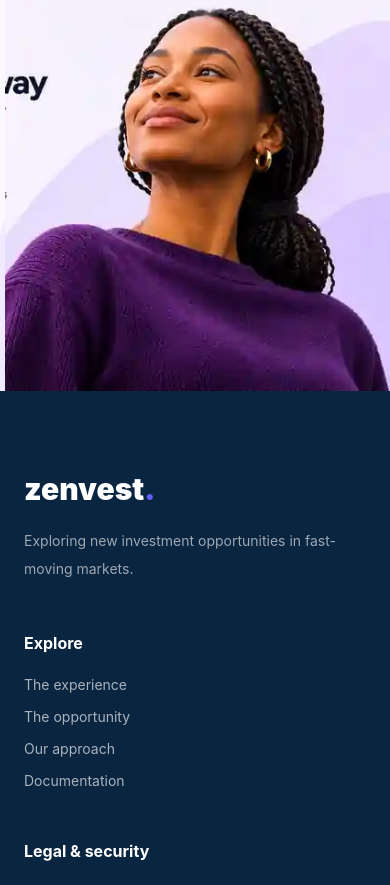
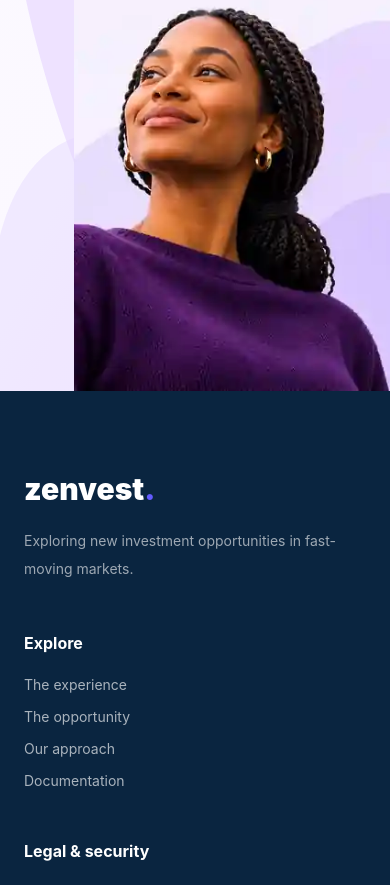
Before and after one commit to en0ma/zenvest, a Next.js app: page / in a window 390 px wide. Shown: the part 707-1592 px from the top of the page. Built offline with nearby package versions, Linux system fonts and the light colour scheme; no server answers.

Commit message:
fix: eliminate portrait text artifact and desktop homepage scrolling

```diff
--- a/src/app/page.tsx
+++ b/src/app/page.tsx
@@ -8,8 +8,8 @@ import {MarketingFooter} from "@/components/marketing";
  * The reference screenshot was 1536x1024; responsive layouts are adaptations.
  */
 export default function Home(){
- return <>
-  <header className="relative z-20 bg-[#FBF8FF]">
+ return <div className="lg:flex lg:h-[100dvh] lg:flex-col lg:overflow-hidden">
+  <header className="relative z-20 shrink-0 bg-[#FBF8FF]">
    <div className="mx-auto flex h-[98px] max-w-[1536px] items-center justify-between px-6 sm:px-10 lg:px-[5.9%]">
     <Link href="/" aria-label="Zenvest home" className="shrink-0 text-[31px] font-extrabold tracking-[-.072em] text-[#14253D]">zenvest<span className="text-[#5400ED]">.</span></Link>
     <nav className="hidden items-center gap-[70px] text-[20px] font-medium text-[#14253D] md:flex" aria-label="Main navigation">
@@ -23,23 +23,24 @@ export default function Home(){
     </div>
    </div>
   </header>
-  <main className="bg-[#FCF9FF]">
-   <section id="opportunity" aria-labelledby="zenvest-hero-title" className="relative isolate min-h-[720px] overflow-hidden bg-[linear-gradient(113deg,#FCFAFF_0%,#FBF8FF_49%,#F5EAFF_100%)] lg:min-h-[min(926px,calc(100svh-98px))]">
+  <main className="min-h-0 bg-[#FCF9FF] lg:flex-1">
+   <section id="opportunity" aria-labelledby="zenvest-hero-title" className="relative isolate min-h-[720px] overflow-hidden bg-[linear-gradient(113deg,#FCFAFF_0%,#FBF8FF_49%,#F5EAFF_100%)] lg:h-full lg:min-h-0">
     <div aria-hidden="true" className="pointer-events-none absolute -bottom-[61%] left-[12%] h-[90%] w-[105%] -rotate-[24deg] rounded-[50%] bg-[#E2D4FF]/45"/>
     <div aria-hidden="true" className="pointer-events-none absolute -bottom-[47%] right-[-29%] h-[117%] w-[93%] -rotate-[27deg] rounded-[50%] bg-[#E9D9FF]/70"/>
-    <div className="relative mx-auto max-w-[1536px] lg:min-h-[min(926px,calc(100svh-98px))]">
-     <div className="relative z-10 px-6 pb-5 pt-16 sm:px-10 lg:absolute lg:left-[5.9%] lg:top-[137px] lg:w-[51%] lg:px-0 lg:pt-0">
+    <div className="relative mx-auto h-full max-w-[1536px]">
+     <div className="relative z-10 px-6 pb-5 pt-16 sm:px-10 lg:absolute lg:left-[5.9%] lg:top-[clamp(36px,12vh,137px)] lg:w-[51%] lg:px-0 lg:pt-0">
       <p className="text-[11px] font-bold uppercase tracking-[.06em] text-[#5100E9] sm:text-base lg:text-[18px]">Alternative investing for everyday investors</p>
       <h1 id="zenvest-hero-title" className="mt-11 max-w-[735px] text-[clamp(3rem,5vw,4.65rem)] font-bold leading-[.99] tracking-[-.065em] text-[#14253D]">Discover another way to put your money to work.</h1>
       <p className="mt-8 max-w-[670px] text-[clamp(1.125rem,1.8vw,1.625rem)] leading-[1.25] text-[#52627B]">Access a different kind of investment opportunity. Choose how much to invest, while Zenvest handles the strategy behind the scenes.</p>
       <Link href="/register" className="mt-12 inline-flex items-center justify-center gap-7 rounded-[18px] bg-[#5200E9] px-10 py-[18px] text-[21px] font-semibold text-white transition-colors hover:bg-[#4000B6] focus-visible:outline-offset-4">Get started <ArrowRight aria-hidden="true" size={26}/></Link>
      </div>
-     <div className="relative mx-auto mt-2 h-[420px] w-full sm:h-[560px] lg:absolute lg:bottom-0 lg:right-0 lg:mt-0 lg:h-[min(860px,calc(100svh-98px))] lg:w-[55.73%]" role="img" aria-label="The approved Zenvest hero portrait of a Black woman wearing a purple sweater">
-      <div aria-hidden="true" className="absolute inset-0 bg-[url('/approved-portrait.webp')] bg-contain bg-right-bottom bg-no-repeat"/>
+     <div className="relative mx-auto mt-2 h-[420px] w-full sm:h-[560px] lg:absolute lg:bottom-0 lg:right-0 lg:mt-0 lg:h-full lg:w-[55.73%]" role="img" aria-label="The approved Zenvest hero portrait of a Black woman wearing a purple sweater">
+      <div aria-hidden="true" className="absolute inset-0 bg-[url('/approved-portrait.webp')] bg-contain bg-right-bottom bg-no-repeat [clip-path:inset(0_0_0_19%)]"/>
      </div>
     </div>
+    <footer className="absolute bottom-0 left-0 right-0 z-20 hidden min-h-[40px] items-center justify-center gap-x-5 gap-y-1 bg-[#FBF8FF]/90 px-5 py-2 text-[11px] text-[#52627B] lg:flex lg:flex-wrap"><span>Capital at risk. No guaranteed returns. Zenvest is not currently accepting investments.</span><Link href="/terms" className="underline">Terms</Link><Link href="/privacy" className="underline">Privacy</Link><Link href="/risk" className="underline">Risk disclosure</Link></footer>
    </section>
   </main>
-  <MarketingFooter/>
- </>;
+  <div className="lg:hidden"><MarketingFooter/></div>
+ </div>;
 }
```
Also changed, not shown: 1 other file (tests, documents, lock files or other folders).
